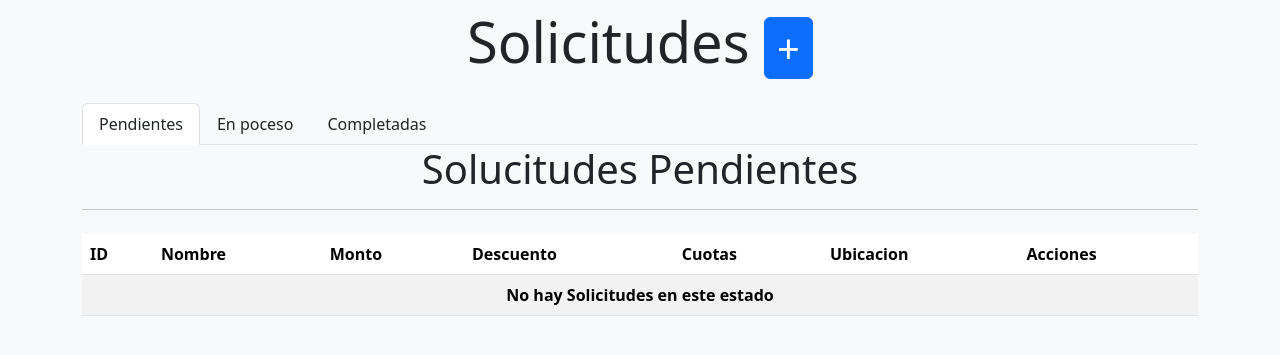
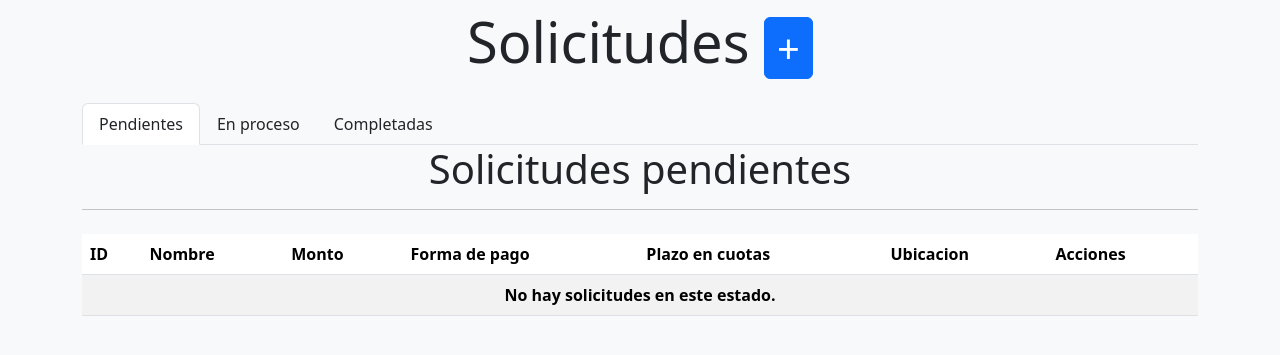
Before and after one commit to expiracionrd/sistema, a Flask app: page /requests in a window 1280 px wide. Shown: the part 58-413 px from the top of the page. Run offline with Flask 3, Linux system fonts and the light colour scheme; a user stored in the database is signed in; tables that the repository leaves empty hold one stand-in row (values such as "Sample post").

Commit message:
Modificación gramátical

```diff
--- a/src/apps/auth/forms.py
+++ b/src/apps/auth/forms.py
@@ -6,13 +6,13 @@ from wtforms.validators import DataRequired, EqualTo, Length
 
 class RegisterForm(FlaskForm):
     username = StringField("Nombre de usuario", validators=[
-        DataRequired(message="El Nombre de usuario es requerido"),
+        DataRequired(message="El nombre de usuario es requerido"),
         Length(max=60, message="El nombre de usuario no puede tener mas de 60 caracteres"),
-        Length(min=1, message="El Nombre de usuario es requerido")
+        Length(min=1, message="El nombre de usuario es requerido")
     ])
     password = PasswordField("Contraseña", validators=[
         DataRequired(message="La contraseña es requerida"),
         Length(max=60, message="El password no puede tener mas de 60 caracteres"),
-        Length(min=8, message="La contraseña debe ser mayor a 8 caracteres")
+        Length(min=6, message="La contraseña debe ser mínimo de 6 caracteres")
     ])
     confirm = PasswordField("Confirmar Contraseña", validators=[EqualTo("password", "Las contraseñas no coinciden")])
--- a/src/apps/auth/router.py
+++ b/src/apps/auth/router.py
@@ -24,18 +24,18 @@ def Login():
         password = data.get("password", None)
 
         if username == None or password == None:
-            flash("The user or password are incorrect. Try Again", category="Error")
+            flash("El usuario o la contraseña son incorrectas. Inténtalo de nuevo.", category="Error")
 
 
 
         user_by_user_name = User.query.filter_by(username=username).one_or_none()
 
         if user_by_user_name == None:
-            flash("The user or password are incorrect. Try Again", category="Error")
+            flash("El usuario o la contraseña son incorrectas. Inténtalo de nuevo.", category="Error")
             return render_template("auth/login.html")
 
         if not check_password_hash(user_by_user_name.password, password):
-            flash("The user or password are incorrect. Try Again", category="Error")
+            flash("El usuario o la contraseña son incorrectas. Inténtalo de nuevo.", category="Error")
             return render_template("auth/login.html")
 
 
--- a/src/apps/auth/templates/auth/login.html
+++ b/src/apps/auth/templates/auth/login.html
@@ -1,13 +1,13 @@
 {% extends 'layouts/base.html' %}
 
-{% block title %}Inicar Sesion{% endblock title %}
+{% block title %}Iniciar sesión{% endblock title %}
 
 {% block content %}
     <form action="" method="POST" class="container border rounded shadow p-4 pt-2 mt-5 bg-white" style="max-width: 500px;">
-        <h1 class="display-4 text-center">Inicar Sesion</h1>
+        <h1 class="display-4 text-center">Iniciar sesión</h1>
 
         <div class="form-group my-3">
-            <label for="username" class="mb-1">Nombre de Usuario</label>
+            <label for="username" class="mb-1">Nombre de usuario</label>
             <input type="text" class="form-control" placeholder="Nombre de Usuario" name="username" id="username">
         </div>
 
--- a/src/apps/auth/templates/auth/register.html
+++ b/src/apps/auth/templates/auth/register.html
@@ -1,10 +1,10 @@
 {% extends 'layouts/base.html' %}
 
-{% block title %}Registrate{% endblock title %}
+{% block title %}Regístrate{% endblock title %}
 
 {% block content %}
     <form action="" method="POST" class="container border rounded shadow p-4 pt-2 mt-5 bg-white" style="max-width: 500px;">
-        <h1 class="display-4 text-center">Registrate</h1>
+        <h1 class="display-4 text-center">Regístrate</h1>
         {{ form.csrf_token }}
 
         <div class="form-group my-3">
@@ -45,7 +45,7 @@
 
         <div class="form-group my-3">
             {{ form.confirm.label }}
-            {{ form.confirm(class="form-control", placeholder="confirmar contraseña...") }}
+            {{ form.confirm(class="form-control", placeholder="Confirmar contraseña...") }}
 
             {% if form.confirm.errors %}
                 {% for e in form.confirm.errors %}
--- a/src/apps/requests/forms.py
+++ b/src/apps/requests/forms.py
@@ -23,7 +23,6 @@ choices_location = [
     ("Norte", "Norte"),
     ("Sur", "Sur"),
     ("Este", "Este"),
-    ("Oeste", "Oeste")
 ]
 
 choices_state=[
--- a/src/apps/requests/templates/request/request-list.html
+++ b/src/apps/requests/templates/request/request-list.html
@@ -25,7 +25,7 @@
                     <template v-if="deleteId==false">
                         <form method="POST" @submit.prevent="editRequest()">
                             <div class="form-group my-2">
-                                <label for="state">Estado de Solicitudes</label>
+                                <label for="state">Estado de solicitudes</label>
                                 <select id="state" class="form-control" v-model="state_model">
                                     <option value="pendiente">Pendiente</option>
                                     <option value="proceso">Proceso</option>
@@ -38,7 +38,7 @@
                     </template>
                     <template v-else>
                         <div>
-                            <h4>Estas seguro que quieres eliminar</h4>
+                            <h4>¿Estás seguro que quieres eliminar?</h4>
 
                             <div class="d-flex w-100 justify-content-center align-items-center">
                                 <button class="btn d-block w-100 btn-danger me-2">
@@ -78,12 +78,12 @@
 
             <template v-if="tabSelected=='proceso'">
                 <li class="nav-item">
-                    <button class="nav-link text-dark active" @click="setTabSelected('proceso')">En poceso</button>
+                    <button class="nav-link text-dark active" @click="setTabSelected('proceso')">En proceso</button>
                 </li>
             </template>
             <template v-else>
                 <li class="nav-item">
-                    <button class="nav-link text-dark" @click="setTabSelected('proceso')">En poceso</button>
+                    <button class="nav-link text-dark" @click="setTabSelected('proceso')">En proceso</button>
                 </li>
             </template>
 
@@ -102,7 +102,7 @@
 
         <template v-if="tabSelected=='pendiente'">
             <div class="mt-0">
-                <h2 class="h1 text-center">Solucitudes Pendientes</h2>
+                <h2 class="h1 text-center">Solicitudes pendientes</h2>
                 <hr>
 
                 <template v-if="!loading">
@@ -113,8 +113,8 @@
                                 <th>ID</th>
                                 <th>Nombre</th>
                                 <th>Monto</th>
-                                <th>Descuento</th>
-                                <th>Cuotas</th>
+                                <th>Forma de pago</th>
+                                <th>Plazo en cuotas</th>
                                 <th>Ubicacion</th>
                                 <th>Acciones</th>
                             </thead>
@@ -142,7 +142,7 @@
                                     <tr>
                                         <td colspan="7" class="text-center">
                                             <b>
-                                                No hay Solicitudes en este estado
+                                                No hay solicitudes en este estado.
                                             </b>
                                         </td>
                                     </tr>
@@ -163,7 +163,7 @@
 
         <template v-if="tabSelected=='proceso'">
             <div class="mt-0">
-                <h2 class="h1 text-center">Solucitudes En proceso</h2>
+                <h2 class="h1 text-center">Solicitudes en proceso</h2>
                 <hr>
                 <template v-if="!loading">
                     <div class="mt-4">
@@ -173,8 +173,8 @@
                                 <th>ID</th>
                                 <th>Nombre</th>
                                 <th>Monto</th>
-                                <th>Descuento</th>
-                                <th>Cuotas</th>
+                                <th>Forma de pago</th>
+                                <th>Plazo de cuotas</th>
                                 <th>Ubicacion</th>
                                 <th>Acciones</th>
                             </thead>
@@ -203,7 +203,7 @@
                                     <tr>
                                         <td colspan="7" class="text-center">
                                             <b>
-                                                No hay Solicitudes en este estado
+                                                No hay solicitudes en este estado.
                                             </b>
                                         </td>
                                     </tr>
@@ -225,7 +225,7 @@
 
         <template v-if="tabSelected=='completada'">
             <div class="mt-0">
-                <h2 class="h1 text-center">Solucitudes Completadas</h2>
+                <h2 class="h1 text-center">Solicitudes completadas</h2>
                 <hr>
                 <template v-if="!loading">
                     <div class="mt-4">
@@ -235,8 +235,8 @@
                                 <th>ID</th>
                                 <th>Nombre</th>
                                 <th>Monto</th>
-                                <th>Descuento</th>
-                                <th>Cuotas</th>
+                                <th>Forma de pago</th>
+                                <th>Plazo de cuotas</th>
                                 <th>Ubicacion</th>
                                 <th>Acciones</th>
                             </thead>
@@ -266,7 +266,7 @@
                                     <tr>
                                         <td colspan="7" class="text-center">
                                             <b>
-                                                No hay Solicitudes en este estado
+                                                No hay solicitudes en este estado.
                                             </b>
                                         </td>
                                     </tr>
```
Also changed, not shown: instance/project.db.
